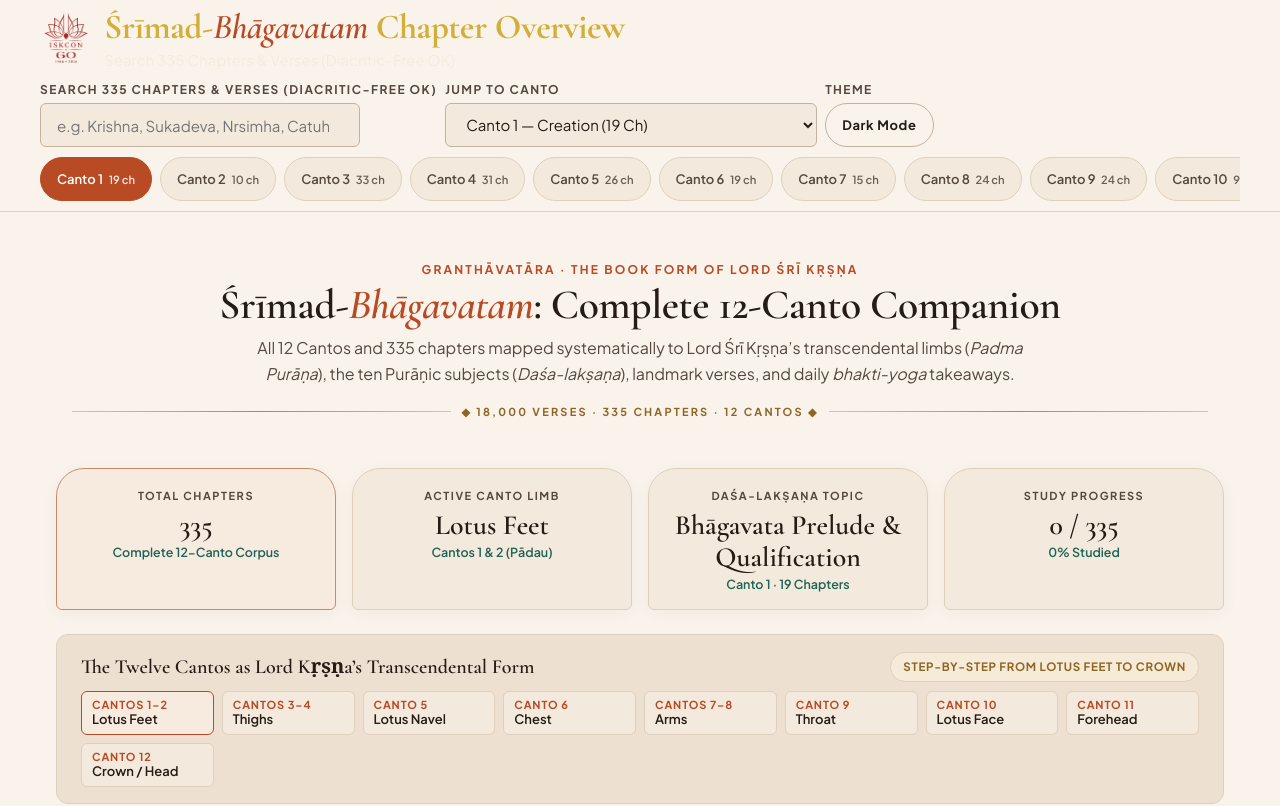
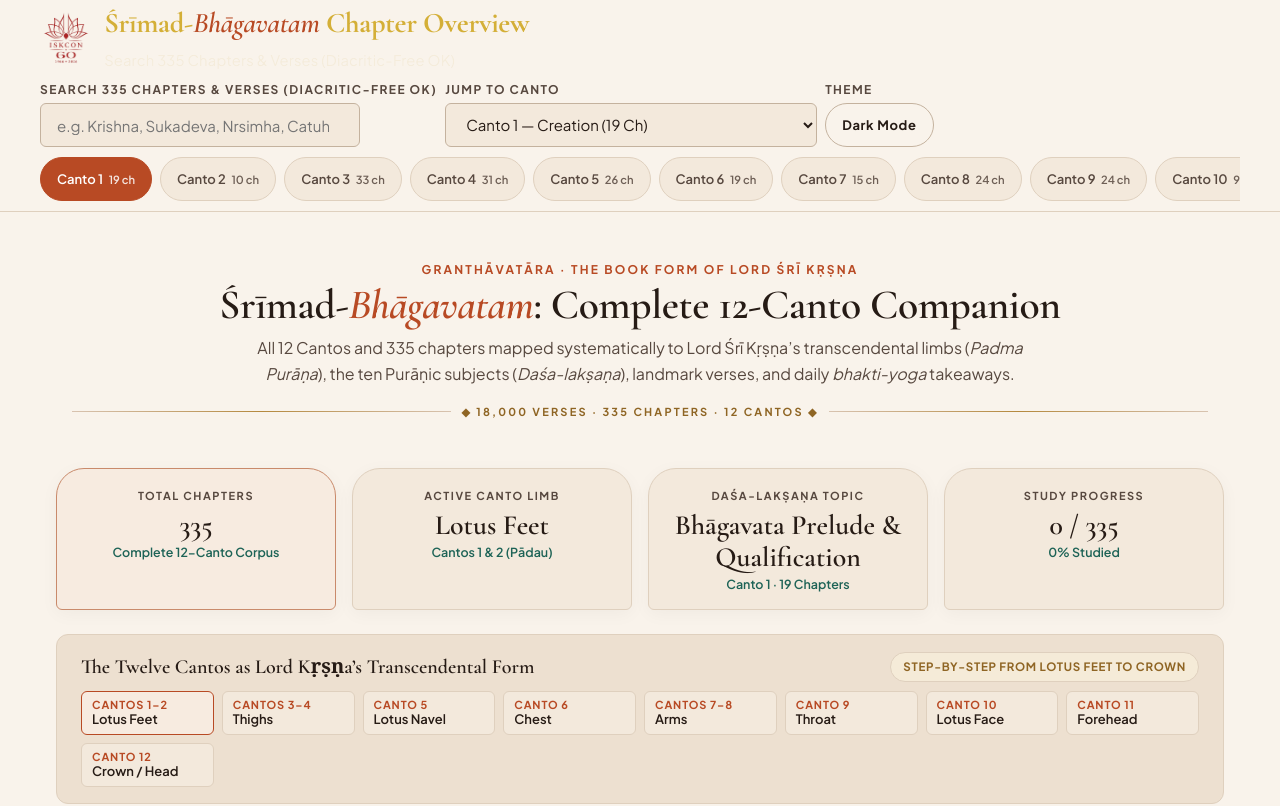
Before and after one commit to skarthitw/SB-Chap-Overview, a plain HTML site: page index.html in a window 1280 px wide. Shown: the top 806 px of the page. Drawn offline with nearby package versions, Linux system fonts and the light colour scheme.

Commit message:
Update index.html

```diff
--- a/index.html
+++ b/index.html
@@ -886,7 +886,7 @@
 
           <!-- 2-Line Text Block (Spanning 100% of the Logo Height) -->
           <div style="display: flex; flex-direction: column; justify-content: space-between; height: clamp(46px, 10vw, 60px); text-align: left;">
-            <span class="nav-brand-title" style="font-size: clamp(2.18rem, 4vw, 1.7rem); font-weight: bold; line-height: 1.1; color: #d4af37;">
+            <span class="nav-brand-title" style="font-size: clamp(1.78rem, 4vw, 1.7rem); font-weight: bold; line-height: 1.1; color: #d4af37;">
               Śrīmad-<em>Bhāgavatam</em> Chapter Overview
             </span>
             <span style="font-size: clamp(0.78rem, 2.4vw, 0.92rem); color: #f4ebd9; opacity: 0.9; line-height: 1.1; letter-spacing: 0.2px;">
```
